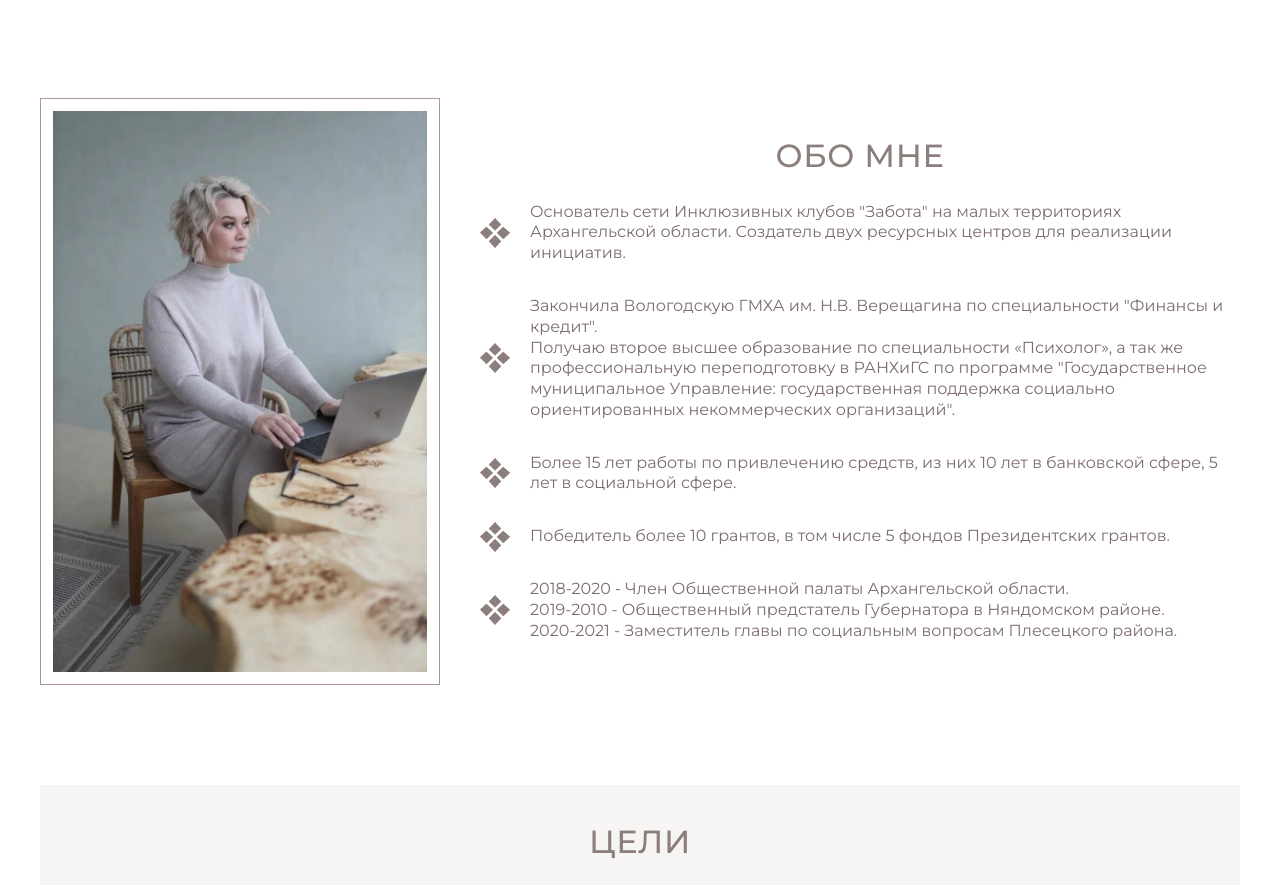
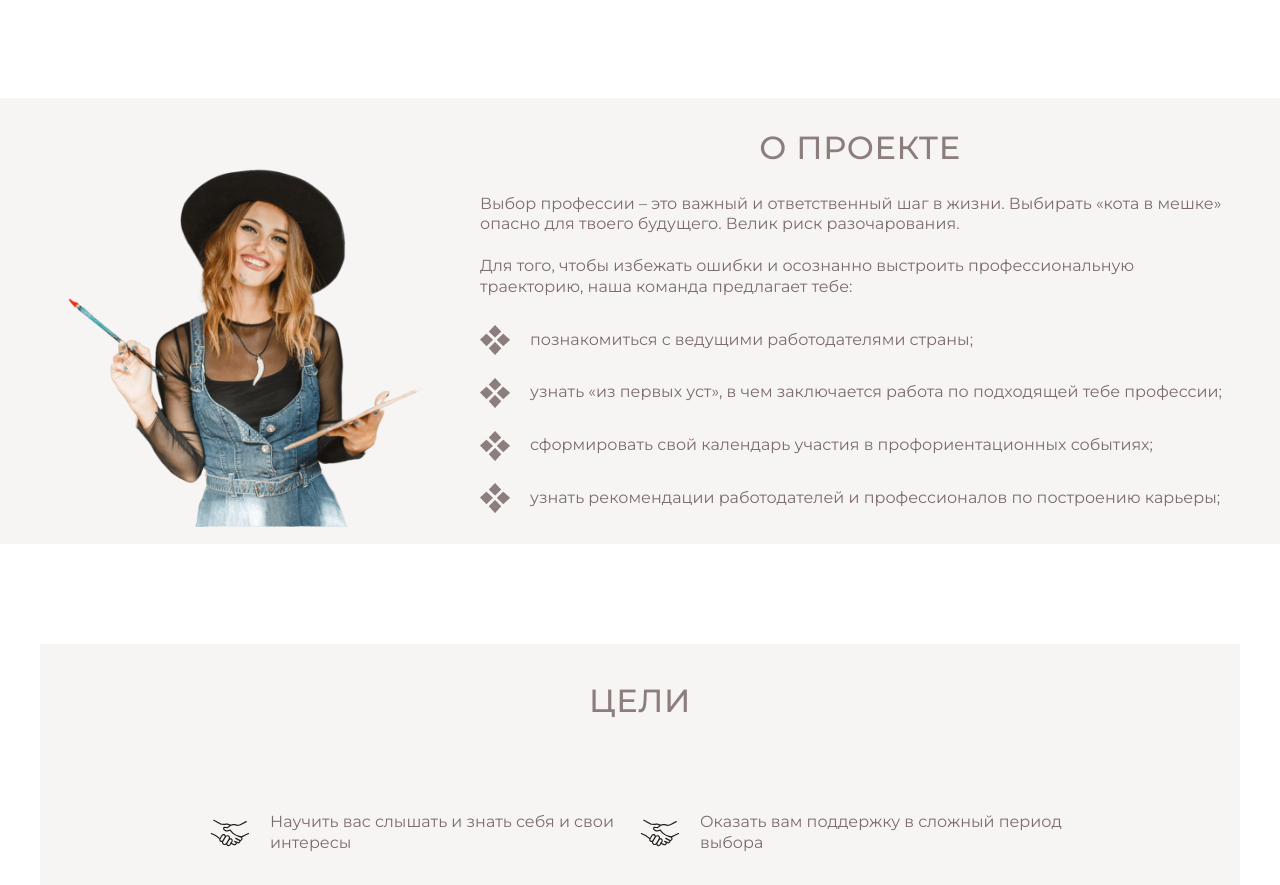
Before and after one commit to LupioIter/hackaton_7.05.22, a plain HTML site: page index.html in a window 1280 px wide. Shown: the part 802-1687 px from the top of the page. Drawn offline with nearby package versions, Linux system fonts and the light colour scheme; a web font is replaced by a local one.

Commit message:
Added about block

```diff
--- a/assets/js/script.js
+++ b/assets/js/script.js
@@ -1,14 +1,35 @@
-$(document).ready(function() {
-    $('.header__burger').click(function(event) {
+$(document).ready(function () {
+  $('.header__burger').click(function (event) {
     $('.header__burger,.header__menu,.header__social,.header').toggleClass('active');
     $('.body').toggleClass('lock');
   });
 });
 
-$(document).ready(function() {
+$(document).ready(function () {
   $('.slider').slick({
-      arrows:true,
-      dots:true,
+    arrows: true,
+    dots: true,
     adaptiveHeight: true,
   });
 });
+
+
+//анимация для изображений в блоке "О проекте"
+let images = new Array();
+let i = 0;
+
+images[0] = './assets/images/about/arborist.png';
+images[1] = './assets/images/about/artist.png';
+images[2] = './assets/images/about/spaceman.png';
+images[3] = './assets/images/about/vrdesigner.png';
+images[4] = './assets/images/about/history.png';
+
+function viewImages() {
+  document.querySelector(".about-photo").src = images[i];
+  i++;
+  if (i == images.length) {
+    i = 0;
+  }
+  setTimeout("viewImages()", 5000);
+}
+viewImages();
--- a/assets/styles/styles.css
+++ b/assets/styles/styles.css
@@ -725,6 +725,8 @@ body {
     grid-template-columns: minmax(1rem, 1fr) minmax(auto, 1200px) minmax(1rem, 1fr);
     grid-template-areas:
         ". about__content .";
+    /* background-color: rgb(255, 233, 64); */
+    background-color: #baa8a61f;
 }
 
 .about__content {
@@ -763,16 +765,17 @@ body {
 
 .container__about-photo {
     grid-area: container__about-photo;
-    display: flex;
+    /* display: flex;
     justify-content: center;
-    align-items: center;
+    align-items: center; */
 }
 
 .about-photo {
     box-sizing: border-box;
     max-width: 100%;
-    border: 1px solid #ac9492;
+    /* border: 1px solid #ac9492; */
     padding: 3%;
+    /* background-color: #9233281f; */
 }
 
 @media screen and (max-width: 1024px) {
--- a/index.html
+++ b/index.html
@@ -40,8 +40,7 @@
                     </ul>
                 </nav>
                 <div class="header__social">
-                    <a class="social-img" href="#"
-                        target="_blank">
+                    <a class="social-img" href="#" target="_blank">
                         <svg class="icon">
                             <use xlink:href="assets/images/contacts/icons.svg#instagram2"></use>
                         </svg>
@@ -79,6 +78,49 @@
             </div>
 
             <div class="about" id="about">
+                <div class="about__content">
+                    <div class="container__about-photo">
+                        <img class="about-photo" alt="Your Future Job">
+                        <!-- <div class="about__typing">Текст</div> -->
+                    </div>
+                    <div class="container__about-text">
+                        <div class="about__title title">О проекте</div>
+                        <div>
+                            <div class="about-text text">
+
+                                <p>Выбор профессии – это важный и ответственный шаг в жизни. Выбирать «кота в мешке»
+                                    опасно для твоего будущего. Велик риск разочарования.
+                                    <br /><br />
+                                    Для того, чтобы избежать ошибки и осознанно выстроить профессиональную
+                                    траекторию,
+                                    наша команда предлагает тебе:</p>
+                            </div>
+                            <div class="about-text text">
+                                <img src="/assets/images/about/about-icon-rhombus.png" alt="" class="icon-about">
+                                <p>
+                                    познакомиться с ведущими работодателями страны;
+                                </p>
+                            </div>
+                            <div class="about-text text">
+                                <img src="/assets/images/about/about-icon-rhombus.png" alt="" class="icon-about">
+                                <p>узнать «из первых уст», в чем заключается работа по подходящей тебе профессии; </p>
+                            </div>
+                            <div class="about-text text">
+                                <img src="/assets/images/about/about-icon-rhombus.png" alt="" class="icon-about">
+                                <p>сформировать свой календарь участия в профориентационных событиях; </p>
+                            </div>
+                            <div class="about-text text">
+                                <img src="/assets/images/about/about-icon-rhombus.png" alt="" class="icon-about">
+                                <p>
+                                    узнать рекомендации работодателей и профессионалов по построению карьеры;</p>
+                            </div>
+                        </div>
+                    </div>
+                </div>
+            </div>
+
+
+            <!-- <div class="about" id="about">
                 <div class="about__content">
                     <div class="container__about-photo">
                         <img class="about-photo" src="/assets/images/about/about-photo.jpg" alt="Julia's photo">
@@ -123,7 +165,7 @@
                         </div>
                     </div>
                 </div>
-            </div>
+            </div> -->
 
             <div class="services" id="services">
                 <div class="services__content">
@@ -143,7 +185,8 @@
                             </div>
                             <div class="services__item">
                                 <img class="icon" src="./assets/images/Tilda_Icons_16cf_handshake.svg" alt="icon">
-                                <p class="services__text text">Познакомить с отдельными профессиями ближе во время путешествия</p>
+                                <p class="services__text text">Познакомить с отдельными профессиями ближе во время
+                                    путешествия</p>
                             </div>
                         </div>
                         <div class="services__column">
@@ -165,10 +208,12 @@
                     <div class="projects__content_left">
                         <h2 class="projects__title title">Реализованные проекты</h2>
                         <!-- MAP -->
-                            <div class="projects-map">
-                                <h3 class="projects-map__title">Где мы были</h3>
-                                <script type="text/javascript" charset="utf-8" async src="https://api-maps.yandex.ru/services/constructor/1.0/js/?um=constructor%3A16661de0ba4e0611677c639d816cee5d5d97c530889be4c440b2f6faea744969&amp;width=638&amp;height=483&amp;lang=ru_RU&amp;scroll=true"></script>
-                            </div>
+                        <div class="projects-map">
+                            <h3 class="projects-map__title">Где мы были</h3>
+                            <script type="text/javascript" charset="utf-8" async
+                                src="https://api-maps.yandex.ru/services/constructor/1.0/js/?um=constructor%3A16661de0ba4e0611677c639d816cee5d5d97c530889be4c440b2f6faea744969&amp;width=638&amp;height=483&amp;lang=ru_RU&amp;scroll=true">
+                            </script>
+                        </div>
                         <!-- END OF MAP -->
                     </div>
                 </div>
@@ -207,7 +252,10 @@
                             </div>
                             <div class="template_reviews">
                                 <p class="review">
-                                    Эта поездка показала мне, какое безграничное количество возможностей у меня есть и как разнообразен мир. Поиск себя - сложный процесс, но ничто так не помагет как вдохновение людьми, посвятившими себя делу своей жизни! Теперь мне не так страшно искать и пробовать новое!
+                                    Эта поездка показала мне, какое безграничное количество возможностей у меня есть и
+                                    как разнообразен мир. Поиск себя - сложный процесс, но ничто так не помагет как
+                                    вдохновение людьми, посвятившими себя делу своей жизни! Теперь мне не так страшно
+                                    искать и пробовать новое!
                                 </p>
                             </div>
                         </div>
@@ -220,7 +268,11 @@
 
                             <div class="template_reviews">
                                 <p class="review">
-                                    Честно говоря, я думал, что кроме веселья и воспоминаний я ничего особенного не получу от этого проекта. Мне казалось, что я и так довольно прагматично и рационально выбрал для себя профессию... Но когда мы приехали в студию анимации... Я никогда не ощущал такого восторга от того, что люди делают! Теперь я всерьез задумываюсь над поступлением в школу анимации.
+                                    Честно говоря, я думал, что кроме веселья и воспоминаний я ничего особенного не
+                                    получу от этого проекта. Мне казалось, что я и так довольно прагматично и
+                                    рационально выбрал для себя профессию... Но когда мы приехали в студию анимации... Я
+                                    никогда не ощущал такого восторга от того, что люди делают! Теперь я всерьез
+                                    задумываюсь над поступлением в школу анимации.
                                 </p>
                             </div>
                         </div>
@@ -232,7 +284,11 @@
                             </div>
                             <div class="template_reviews">
                                 <p class="review">
-                                    В школе мне всегда не хватало практики. Сидишь за партой, но не имеешь представления, что там, в мире. Мне всегда хотелось делать что-то значимое, что-то создавать, помогать миру, но на ум ничего не приходило... Тогда меня позвали друзья на проект и во время путешествия я открыла для себя эко-организации, которые занимаются восстановлением морской среды обитания животных!
+                                    В школе мне всегда не хватало практики. Сидишь за партой, но не имеешь
+                                    представления, что там, в мире. Мне всегда хотелось делать что-то значимое, что-то
+                                    создавать, помогать миру, но на ум ничего не приходило... Тогда меня позвали друзья
+                                    на проект и во время путешествия я открыла для себя эко-организации, которые
+                                    занимаются восстановлением морской среды обитания животных!
                                 </p>
                             </div>
                         </div>
@@ -297,7 +353,9 @@
                         <form class="contacts__form-inputs">
 
                             <h2 class="contacts__title title">КОНТАКТЫ</h2>
-                            <p class="contacts__text text">Если у вас остались вопросы, вы хотите получить консультацию или присоединиться к нашей программе - заполните форму. Мы свяжемся в кратчайшие сроки. </p>
+                            <p class="contacts__text text">Если у вас остались вопросы, вы хотите получить консультацию
+                                или присоединиться к нашей программе - заполните форму. Мы свяжемся в кратчайшие сроки.
+                            </p>
                             <div class="contacts__button button">
                                 <a href="http://127.0.0.1:5500/form.html" target="_blank">Заполнить форму</a>
                             </div>
@@ -305,7 +363,9 @@
                     </div>
 
                     <div class="contacts__image">
-                        <img class="contact_image" src="https://vogazeta.ru/uploads/full_size_1561466550-1f4b9aaf7562b4e14107ac68b4a87c7e.jpg" alt="photo">
+                        <img class="contact_image"
+                            src="https://vogazeta.ru/uploads/full_size_1561466550-1f4b9aaf7562b4e14107ac68b4a87c7e.jpg"
+                            alt="photo">
                     </div>
 
                     <div class="contacts__social">
```
Also changed, not shown: assets/images/about/arborist.png (added), assets/images/about/arboristbg.jpg (added), assets/images/about/artist.png (added), assets/images/about/artistbg.jpg (added), assets/images/about/history.png (added), assets/images/about/historybg.jpeg (added), assets/images/about/space.jpg (added), assets/images/about/spaceman.png (added), assets/images/about/vrdesigner.png (added), assets/images/about/vrdesignerbg.jpg (added). Lines whose indentation alone changed are shown as unchanged.
